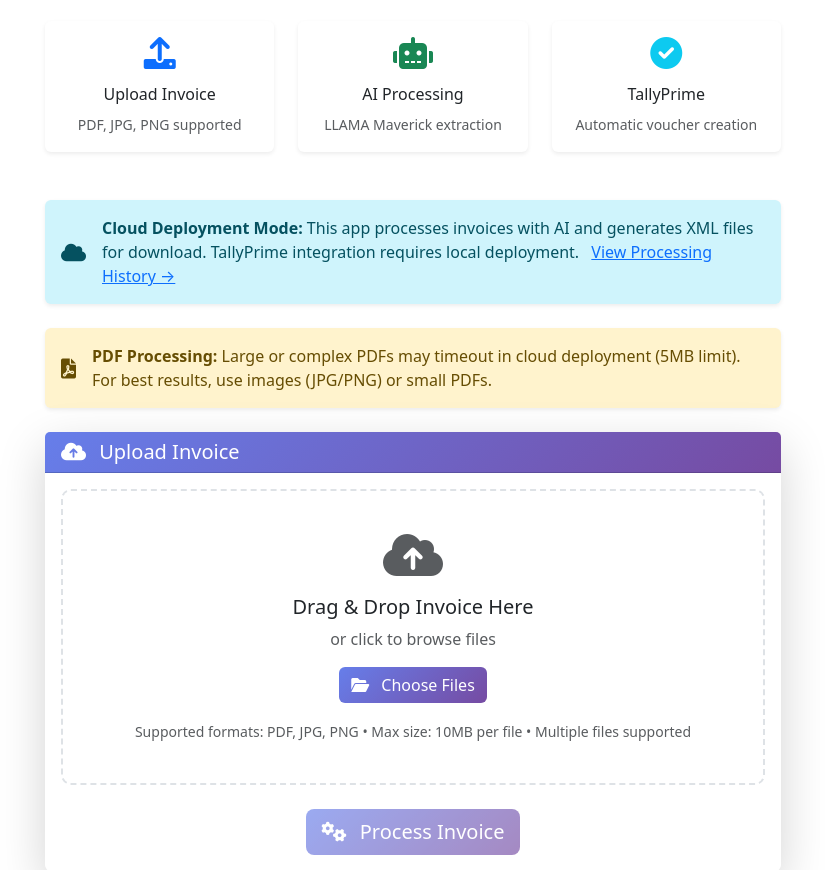
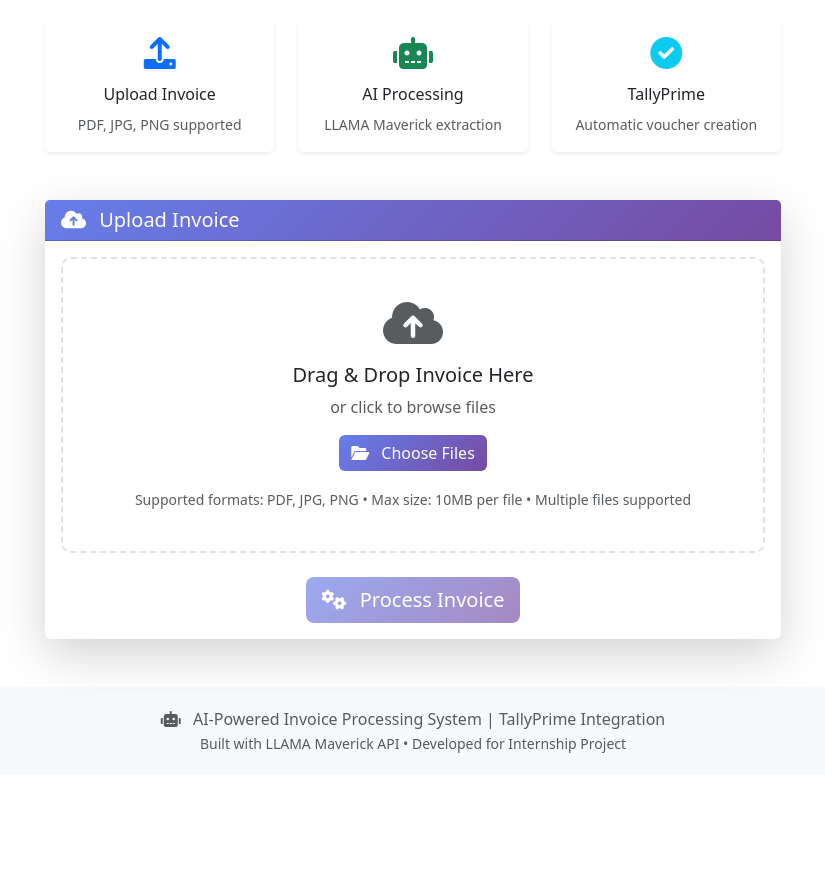
Before and after one commit to PremSaiBollamoni/tc, a Flask app: page / in a window 1280 px wide. Shown: the part 242-1112 px from the top of the page, without its empty margins (227-1052 px from the left). After the commit the page ends 995 px from the top, so only its background shows below. Run offline with Flask 3, Linux system fonts and the light colour scheme.

Commit message:
first commit

```diff
--- a/app.py
+++ b/app.py
@@ -86,87 +86,40 @@
         try:
             import requests
             base_url = f"http://{config['tally_host']}:{config['tally_port']}"
+            response = requests.get(base_url, timeout=5)
 
-            # Check if we're in cloud environment
-            if config['tally_host'] == 'localhost':
-                processing_steps['tally_connection']['status'] = 'skipped'
-                processing_steps['tally_connection']['message'] = 'Skipped - Cloud deployment cannot connect to local TallyPrime'
-            else:
-                response = requests.get(base_url, timeout=5)
-
-                if response.status_code == 200:
-                    processing_steps['tally_connection']['status'] = 'success'
-                    processing_steps['tally_connection']['message'] = f'Connected to TallyPrime on {config["tally_host"]}:{config["tally_port"]}'
-                else:
-                    processing_steps['tally_connection']['status'] = 'failed'
-                    processing_steps['tally_connection']['message'] = f'TallyPrime not responding (HTTP {response.status_code})'
-        except Exception as e:
-            if config['tally_host'] == 'localhost':
-                processing_steps['tally_connection']['status'] = 'skipped'
-                processing_steps['tally_connection']['message'] = 'Skipped - Cloud deployment cannot connect to local TallyPrime'
+            if response.status_code == 200:
+                processing_steps['tally_connection']['status'] = 'success'
+                processing_steps['tally_connection']['message'] = f'Connected to TallyPrime on {config["tally_host"]}:{config["tally_port"]}'
             else:
                 processing_steps['tally_connection']['status'] = 'failed'
-                processing_steps['tally_connection']['message'] = f'Cannot connect to TallyPrime: {str(e)}'
+                processing_steps['tally_connection']['message'] = f'TallyPrime not responding (HTTP {response.status_code})'
+        except Exception as e:
+            processing_steps['tally_connection']['status'] = 'failed'
+            processing_steps['tally_connection']['message'] = f'Cannot connect to TallyPrime: {str(e)}'
 
-        # Step 3: TallyPrime Integration - Handle cloud vs local deployment
+        # Step 3: TallyPrime Integration
         processing_steps['ledger_creation']['status'] = 'processing'
         processing_steps['voucher_creation']['status'] = 'processing'
 
         tally = CompleteTallyIntegration()
+        result = tally.import_complete_invoice(merged_json)
 
-        if config['tally_host'] == 'localhost':
-            # Cloud deployment - just generate XML, show connection errors
-            try:
-                result = tally.generate_xml_only(merged_json)
+        # Update ledger creation status
+        processing_steps['ledger_creation']['status'] = 'success'
+        processing_steps['ledger_creation']['message'] = 'Ledgers created successfully'
+        processing_steps['ledger_creation']['data'] = {
+            'vendor_ledger': merged_json.get('vendor_name'),
+            'item_ledgers': [item.get('description') for item in merged_json.get('line_items', [])]
+        }
 
-                processing_steps['ledger_creation']['status'] = 'success'
-                processing_steps['ledger_creation']['message'] = 'XML generated (ledgers would be created on import)'
-                processing_steps['ledger_creation']['data'] = {
-                    'vendor_ledger': merged_json.get('vendor_name'),
-                    'item_ledgers': [item.get('description') for item in merged_json.get('line_items', [])]
-                }
-
-                processing_steps['voucher_creation']['status'] = 'success'
-                processing_steps['voucher_creation']['message'] = 'XML generated successfully (download to import to TallyPrime)'
-
-            except Exception as e:
-                processing_steps['ledger_creation']['status'] = 'failed'
-                processing_steps['ledger_creation']['message'] = f'XML generation failed: {str(e)}'
-
-                processing_steps['voucher_creation']['status'] = 'failed'
-                processing_steps['voucher_creation']['message'] = f'XML generation failed: {str(e)}'
-
-                result = {'success': False, 'xml_file': None, 'xml_content': None, 'error': str(e)}
+        # Update voucher creation status
+        if result['success']:
+            processing_steps['voucher_creation']['status'] = 'success'
+            processing_steps['voucher_creation']['message'] = 'Voucher created successfully in TallyPrime'
         else:
-            # Local deployment - try actual TallyPrime integration
-            try:
-                result = tally.import_complete_invoice(merged_json)
-
-                # Update ledger creation status
-                processing_steps['ledger_creation']['status'] = 'success'
-                processing_steps['ledger_creation']['message'] = 'Ledgers created successfully'
-                processing_steps['ledger_creation']['data'] = {
-                    'vendor_ledger': merged_json.get('vendor_name'),
-                    'item_ledgers': [item.get('description') for item in merged_json.get('line_items', [])]
-                }
-
-                # Update voucher creation status
-                if result['success']:
-                    processing_steps['voucher_creation']['status'] = 'success'
-                    processing_steps['voucher_creation']['message'] = 'Voucher created successfully in TallyPrime'
-                else:
-                    processing_steps['voucher_creation']['status'] = 'failed'
-                    processing_steps['voucher_creation']['message'] = f'Voucher creation failed: {result.get("error", "Unknown error")}'
-
-            except Exception as e:
-                # Show actual errors (like date format, connection issues, etc.)
-                processing_steps['ledger_creation']['status'] = 'failed'
-                processing_steps['ledger_creation']['message'] = f'Ledger creation failed: {str(e)}'
-
-                processing_steps['voucher_creation']['status'] = 'failed'
-                processing_steps['voucher_creation']['message'] = f'Voucher creation failed: {str(e)}'
-
-                result = {'success': False, 'xml_file': None, 'error': str(e)}
+            processing_steps['voucher_creation']['status'] = 'failed'
+            processing_steps['voucher_creation']['message'] = f'Voucher creation failed: {result.get("error", "Unknown error")}'
 
         # Save results
         timestamp = datetime.now().strftime("%Y%m%d_%H%M%S")
@@ -177,23 +130,10 @@
         with open(json_file, 'w', encoding='utf-8') as f:
             json.dump(merged_json, f, indent=2, ensure_ascii=False)
 
-        # Always generate XML for download, even if TallyPrime connection fails
-        try:
-            if result.get('xml_file') and os.path.exists(result['xml_file']):
-                import shutil
-                shutil.copy(result['xml_file'], xml_file)
-            elif result.get('xml_content'):
-                # Use XML content if file wasn't saved
-                with open(xml_file, 'w', encoding='utf-8') as f:
-                    f.write(result['xml_content'])
-            else:
-                # Generate XML even if TallyPrime connection failed
-                xml_content = tally.create_voucher(merged_json)
-                with open(xml_file, 'w', encoding='utf-8') as f:
-                    f.write(xml_content)
-        except Exception as e:
-            logger.error(f"XML generation error: {str(e)}")
-            xml_file = None
+        # Save XML if available
+        if result.get('xml_file') and os.path.exists(result['xml_file']):
+            import shutil
+            shutil.copy(result['xml_file'], xml_file)
 
         return {
             'success': result['success'],
@@ -255,50 +195,14 @@
 
         for file in files:
             if file and file.filename != '' and allowed_file(file.filename):
-                # Check file size limits for serverless deployment
-                file.seek(0, 2)  # Seek to end to get size
-                file_size = file.tell()
-                file.seek(0)  # Reset to beginning
-
-                # Stricter limits for PDFs in serverless environment
-                if file.filename.lower().endswith('.pdf') and file_size > 5 * 1024 * 1024:  # 5MB for PDFs
-                    results.append({
-                        'success': False,
-                        'error': f'PDF file too large ({file_size / (1024*1024):.1f}MB). Maximum 5MB for PDFs in cloud deployment.',
-                        'original_filename': file.filename
-                    })
-                    continue
-                elif file_size > 10 * 1024 * 1024:  # 10MB for images
-                    results.append({
-                        'success': False,
-                        'error': f'File too large ({file_size / (1024*1024):.1f}MB). Maximum 10MB.',
-                        'original_filename': file.filename
-                    })
-                    continue
-
                 filename = secure_filename(file.filename)
                 timestamp = datetime.now().strftime("%Y%m%d_%H%M%S")
                 filename = f"{timestamp}_{filename}"
                 file_path = os.path.join(UPLOAD_FOLDER, filename)
                 file.save(file_path)
 
-                # Process the invoice with timeout for serverless
-                try:
-                    result = process_invoice_api(file_path)
-                except Exception as e:
-                    if "timeout" in str(e).lower() or "403" in str(e):
-                        result = {
-                            'success': False,
-                            'error': 'Processing timeout - PDF too complex for cloud deployment. Try smaller PDFs or convert to images.',
-                            'processing_steps': {
-                                'ai_processing': {'status': 'failed', 'message': 'Timeout in serverless environment'},
-                                'tally_connection': {'status': 'skipped', 'message': 'Skipped due to previous error'},
-                                'ledger_creation': {'status': 'skipped', 'message': 'Skipped due to previous error'},
-                                'voucher_creation': {'status': 'skipped', 'message': 'Skipped due to previous error'}
-                            }
-                        }
-                    else:
-                        raise
+                # Process the invoice
+                result = process_invoice_api(file_path)
 
                 # Add file info to result
                 result['uploaded_file'] = filename
--- a/static/fixed_script.js
+++ b/static/fixed_script.js
@@ -40,11 +40,9 @@
             continue;
         }
 
-        // Validate file size (5MB limit for PDFs, 10MB for images)
-        const sizeLimit = file.type === 'application/pdf' ? 5 * 1024 * 1024 : 10 * 1024 * 1024;
-        if (file.size > sizeLimit) {
-            const limitText = file.type === 'application/pdf' ? '5MB' : '10MB';
-            showAlert('warning', `Skipped ${file.name}: File too large (>${limitText}). PDFs have stricter limits on cloud deployment.`);
+        // Validate file size (10MB limit)
+        if (file.size > 10 * 1024 * 1024) {
+            showAlert('warning', 'Skipped ' + file.name + ': File too large (>10MB)');
             continue;
         }
 
--- a/templates/index.html
+++ b/templates/index.html
@@ -41,31 +41,6 @@
                             <small class="text-muted">Automatic voucher creation</small>
                         </div>
                     </div>
-                </div>
-            </div>
-        </div>
-
-        <!-- Cloud Deployment Notice -->
-        <div class="alert alert-info border-0 shadow-sm mb-4">
-            <div class="d-flex align-items-center">
-                <i class="fas fa-cloud me-3 fa-lg"></i>
-                <div>
-                    <strong>Cloud Deployment Mode:</strong>
-                    This app processes invoices with AI and generates XML files for download.
-                    TallyPrime integration requires local deployment.
-                    <a href="/history" class="ms-2">View Processing History →</a>
-                </div>
-            </div>
-        </div>
-
-        <!-- PDF Limitations Notice -->
-        <div class="alert alert-warning border-0 shadow-sm mb-4">
-            <div class="d-flex align-items-center">
-                <i class="fas fa-file-pdf me-3 fa-lg"></i>
-                <div>
-                    <strong>PDF Processing:</strong>
-                    Large or complex PDFs may timeout in cloud deployment (5MB limit).
-                    For best results, use images (JPG/PNG) or small PDFs.
                 </div>
             </div>
         </div>
```
Also changed, not shown: DEPLOY.md (+0 -12 lines), complete_working_solution.py (+5 -43 lines), invoice_processor.py (+5 -8 lines).
